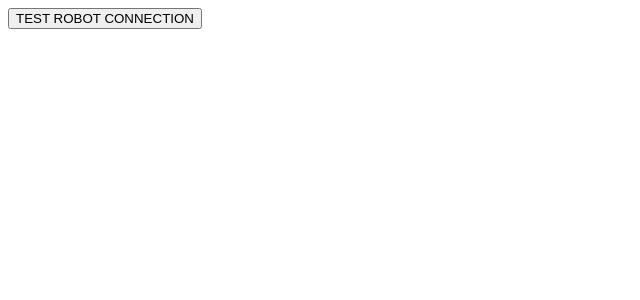
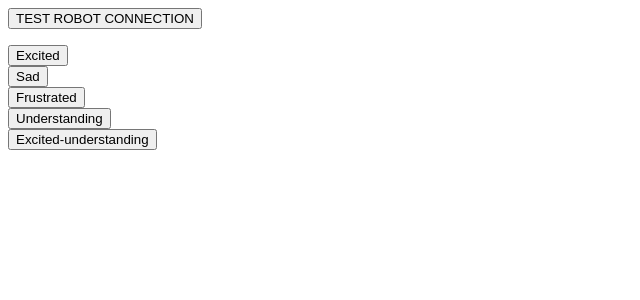
Before and after one commit to einarhaaland/robot-caretaker, a React (Create React App) app in the folder frontend/: page / in a window 1280 px wide. Shown: the top 300 px of the page, without its empty margins (0-640 px from the left). Built offline with nearby package versions, Linux system fonts and the light colour scheme; no server answers.

Commit message:
add moodCards

```diff
--- a/frontend/src/App.tsx
+++ b/frontend/src/App.tsx
@@ -1,6 +1,7 @@
 import React, { useEffect } from 'react';
 import './App.css';
 import FetchButton from './components/FetchButton';
+import MoodCard from './components/MoodCard';
 
 function App() {
 
@@ -15,7 +16,14 @@ function App() {
   }, [])
 
   return (
-    <FetchButton />
+    <>
+      <FetchButton />
+      <MoodCard title='Excited'/>
+      <MoodCard title='Sad'/>
+      <MoodCard title='Frustrated'/>
+      <MoodCard title='Understanding'/>
+      <MoodCard title='Excited-understanding'/>
+    </>
   );
 }
 
--- /dev/null
+++ b/frontend/src/components/MoodCard.tsx
@@ -0,0 +1,21 @@
+import React, { useState, useEffect } from 'react';
+
+interface MoodProps {
+    title: string,
+}
+
+
+function MoodCard(props: MoodProps) {
+
+    const handleClick = () => {
+        console.log(props.title)
+    }
+
+    return (
+        <div className='moodCard'>
+            <button onClick={handleClick}>{props.title}</button>
+        </div>
+    );
+}
+
+export default MoodCard;
```
